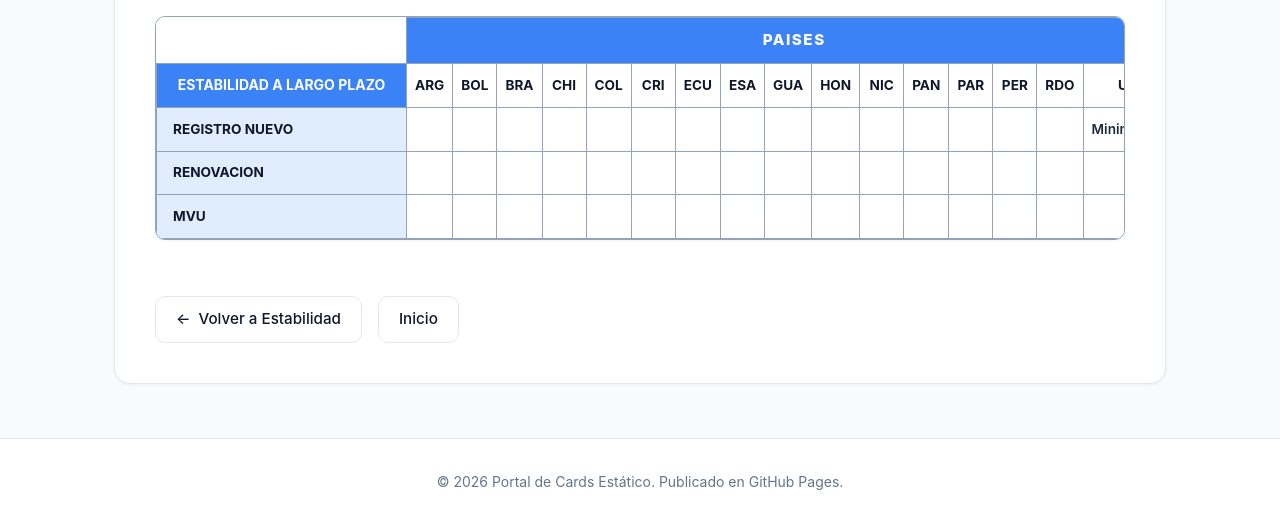
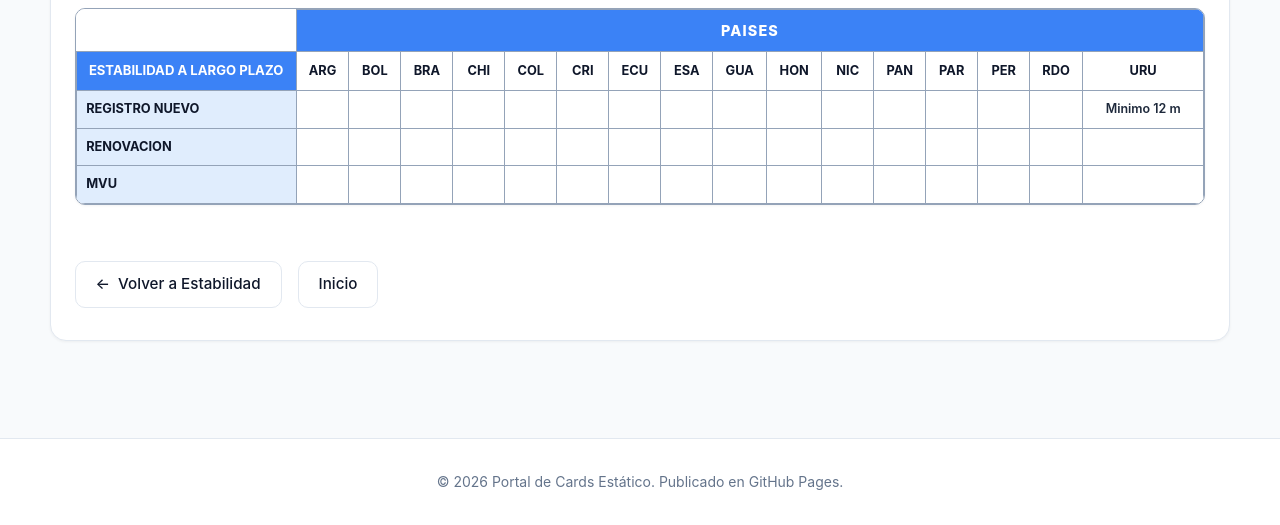
Before and after one commit to jimefigue/portal-cards, a plain HTML site: page pages/page-2/card-2.html in a window 1280 px wide. Shown: the part 275-800 px from the top of the page. Drawn offline with Linux system fonts and the light colour scheme.

Commit message:
fix: ajustar dimensiones de tablas para que la columna Uruguay no se recorte

```diff
--- a/css/style.css
+++ b/css/style.css
@@ -588,9 +588,17 @@ body.home footer {
   margin-top: 0.2rem;
 }
 
+/* Allow main to expand when holding a wide detail card */
+main:has(.detail-card-wide) {
+  max-width: 1320px;
+  width: 96%;
+}
+
 /* Detail Page - Wide Layout */
 .detail-card-wide {
   max-width: 100%;
+  width: 100%;
+  padding: 2rem 1.5rem;
 }
 
 /* Regulatory Matrix Table */
@@ -607,16 +615,16 @@ body.home footer {
 
 .matrix-table {
   width: 100%;
-  min-width: 960px;
   border-collapse: collapse;
-  font-size: 0.85rem;
+  font-size: 0.82rem;
   text-align: center;
+  table-layout: auto;
 }
 
 .matrix-table th,
 .matrix-table td {
   border: 1px solid #94a3b8;
-  padding: 0.65rem 0.5rem;
+  padding: 0.5rem 0.35rem;
   vertical-align: middle;
 }
 
@@ -630,43 +638,48 @@ body.home footer {
   background-color: #3b82f6;
   color: #ffffff;
   font-weight: 800;
-  font-size: 0.95rem;
-  letter-spacing: 0.1em;
+  font-size: 0.9rem;
+  letter-spacing: 0.08em;
   text-transform: uppercase;
-  padding: 0.65rem;
+  padding: 0.55rem;
 }
 
 .matrix-table .th-zona {
   background-color: #3b82f6;
   color: #ffffff;
   font-weight: 700;
-  font-size: 0.875rem;
+  font-size: 0.82rem;
   text-align: center;
-  min-width: 250px;
+  width: 220px;
+  min-width: 180px;
+  padding: 0.55rem 0.5rem;
 }
 
 .matrix-table .th-country {
   background-color: #ffffff;
   color: #0f172a;
   font-weight: 700;
-  font-size: 0.85rem;
-  min-width: 44px;
+  font-size: 0.8rem;
+  padding: 0.5rem 0.25rem;
+  min-width: 36px;
 }
 
 .matrix-table .td-condicion {
   background-color: #e0edfd;
   color: #0f172a;
   font-weight: 700;
-  font-size: 0.85rem;
+  font-size: 0.8rem;
   text-align: left;
-  padding-left: 1rem;
+  padding: 0.5rem 0.6rem;
   white-space: nowrap;
 }
 
 .matrix-table .td-data {
   background-color: #ffffff;
-  min-height: 40px;
+  min-height: 38px;
+  padding: 0.4rem 0.25rem;
   transition: background-color 0.15s ease;
+  font-size: 0.78rem;
 }
 
 .matrix-table tr:hover .td-data {
--- a/pages/page-2/card-2.html
+++ b/pages/page-2/card-2.html
@@ -7,7 +7,7 @@
   <meta http-equiv="Pragma" content="no-cache">
   <meta http-equiv="Expires" content="0">
   <title>Estabilidad a Largo Plazo - Estabilidad</title>
-  <link rel="stylesheet" href="../../css/style.css?v=7">
+  <link rel="stylesheet" href="../../css/style.css?v=8">
 </head>
 <body>
   <header>
@@ -61,7 +61,7 @@
               <th class="th-country" title="Paraguay">PAR</th>
               <th class="th-country" title="Perú">PER</th>
               <th class="th-country" title="República Dominicana">RDO</th>
-              <th class="th-country" title="Uruguay" style="min-width: 90px;">URU</th>
+              <th class="th-country" title="Uruguay">URU</th>
             </tr>
           </thead>
           <tbody>
@@ -82,7 +82,7 @@
               <td class="td-data"></td>
               <td class="td-data"></td>
               <td class="td-data"></td>
-              <td class="td-data" style="font-weight: 600; color: #1e293b; white-space: nowrap;">Minimo 12 m</td>
+              <td class="td-data" style="font-weight: 600; color: #1e293b; font-size: 0.78rem; white-space: nowrap; padding: 0.35rem 0.25rem;">Minimo 12 m</td>
             </tr>
             <tr>
               <td class="td-condicion">RENOVACION</td>
```
Also changed, not shown: pages/page-2/card-1.html (+1 -1 lines), pages/page-2/card-3.html (+2 -2 lines).
